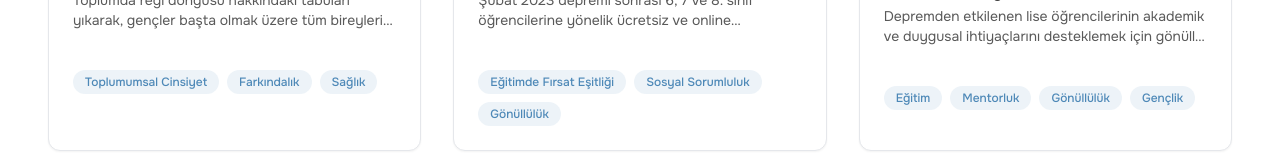
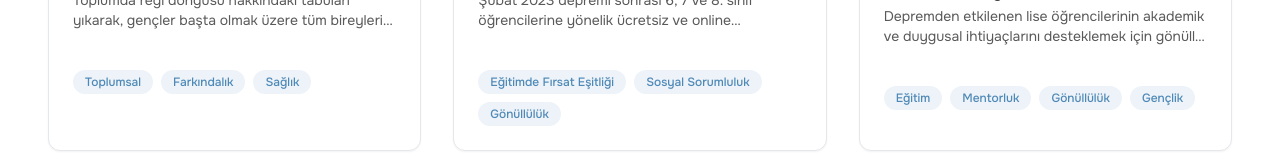
Before and after one commit to nefisegenc/hypatia-community-, a Next.js app: page /projects in a window 1280 px wide. Shown: the part 558-718 px from the top of the page. Built offline with nearby package versions, Linux system fonts and the light colour scheme.

Commit message:
Adjust Regl awareness project wording

```diff
--- a/src/data/projects.ts
+++ b/src/data/projects.ts
@@ -67,11 +67,11 @@ export const projects: Project[] = [
             heroTitle: "Regl Farkındalığı",
             heroSubtitle: "Konuşalım, Normalleştirelim, Güçlenelim",
             heroImageUrl: "/IMG_0771.JPG",
-            categories: ["Toplumumsal Cinsiyet", "Farkındalık", "Sağlık"],
+            categories: ["Toplumsal", "Farkındalık", "Sağlık"],
             goal: {
                 title: "Projenin Amacı",
                 paragraphs: [
-                    "“Regl Farkındalığı” projesiyle, reglin biyolojik ve doğal bir döngü olduğu bilincini artırarak toplumda farkındalık yaratmayı hedefliyoruz.", "Bu konuda yalnızca kadınların değil, kadın ve erkeklerin birlikte bilinçlenmesinin toplumsal dönüşüm için kritik olduğuna inanıyoruz.", "Regl; utanç, tabu ya da gizlenmesi gereken bir konu değil — hayatın doğal bir parçasıdır.", "Ancak “regl tabuları” ve “regl yoksulluğu”, hem dünyada hem de Türkiye’de halen ciddi bir toplumsal eşitsizlik yaratıyor.", "Biz, bu sessizliği kırmak ve “yalnız değiliz” demek için bu projeyi hayata geçirdik. 🌸"
+                    "“Regl Farkındalığı” projesiyle, reglin biyolojik ve doğal bir döngü olduğu bilincini artırarak toplumda farkındalık yaratmayı hedefliyoruz.", "Bu konuda yalnızca kadınların değil, kadın ve erkeklerin birlikte bilinçlenmesinin toplumsal dönüşüm için kritik olduğuna inanıyoruz.", "Regl; utanç, tabu ya da gizlenmesi gereken bir konu değil — hayatın doğal bir parçasıdır.", "Ancak “regl tabuları” ve “regl yoksulluğu”, hem dünyada hem de Türkiye’de halen ciddi bir toplumsal eşitsizlik yaratıyor.", "Biz, bu sessizliği kırmak ve “yalnız değiliz” demek için bu projeyi hayata geçirdik."
                 ],
             },
             scope: {
```
